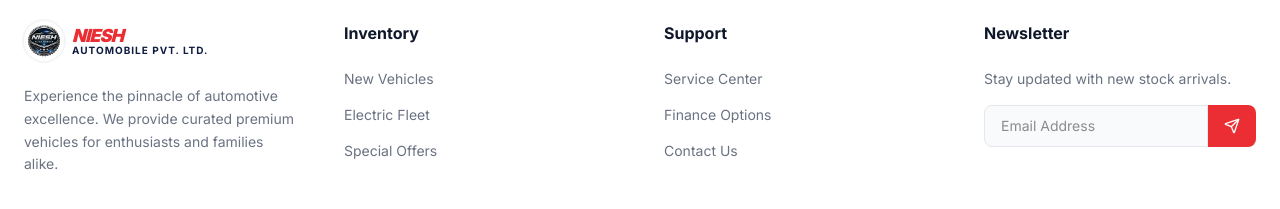
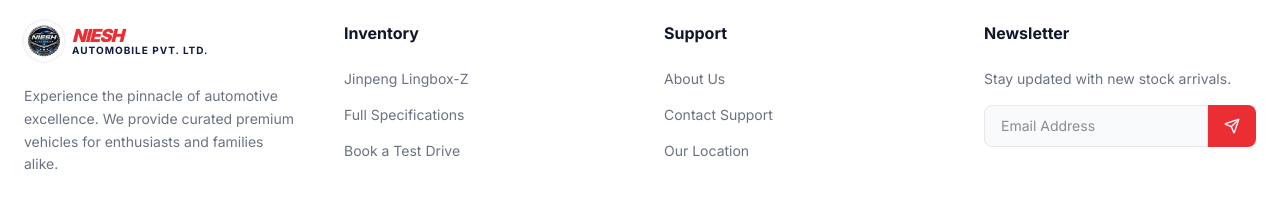
Before and after one commit to itzzzlucifer/nieshauto, a Next.js app: page /about in a window 1280 px wide. Shown: the part 1880-2089 px from the top of the page. Built offline with nearby package versions, Linux system fonts and the light colour scheme; no server answers.

Commit message:
chore: update vehicle pricing, logo sizing, footer links, and image extensions

```diff
--- a/app/about/page.tsx
+++ b/app/about/page.tsx
@@ -40,7 +40,7 @@ export default function AboutPage() {
               </div>
               <div className="relative h-[400px] lg:h-[500px] w-full rounded-3xl overflow-hidden shadow-2xl">
                 <Image
-                  src="/Lingbox-Z/lingbox_2.jpeg"
+                  src="/Lingbox-Z/lingbox_2.webp"
                   alt="Jinpeng Lingbox Showcase"
                   fill
                   className="object-cover"
--- a/app/components/Brands.tsx
+++ b/app/components/Brands.tsx
@@ -8,7 +8,7 @@ export default function Brands() {
           Exclusive Authorized Partner
         </span>
         <div className="h-8 w-px bg-gray-200 hidden md:block" />
-        <div className="relative w-32 h-12 grayscale hover:grayscale-0 transition-all duration-500">
+        <div className="relative w-64 h-24 grayscale hover:grayscale-0 transition-all duration-500">
           <Image
             src="/jinpeng_logo.jpg"
             alt="Jinpeng Motors"
--- a/app/components/Footer.tsx
+++ b/app/components/Footer.tsx
@@ -33,9 +33,9 @@ export default function Footer() {
           <div>
             <h4 className="font-bold text-slate-900 mb-6">Inventory</h4>
             <ul className="space-y-4 text-sm text-gray-500">
-              <li><Link href="#" className="hover:text-[#ea2e33] transition-colors">New Vehicles</Link></li>
-              <li><Link href="#" className="hover:text-[#ea2e33] transition-colors">Electric Fleet</Link></li>
-              <li><Link href="#" className="hover:text-[#ea2e33] transition-colors">Special Offers</Link></li>
+              <li><Link href="/inventory" className="hover:text-[#ea2e33] transition-colors">Jinpeng Lingbox-Z</Link></li>
+              <li><Link href="/inventory#specifications" className="hover:text-[#ea2e33] transition-colors">Full Specifications</Link></li>
+              <li><Link href="/test-drive" className="hover:text-[#ea2e33] transition-colors">Book a Test Drive</Link></li>
             </ul>
           </div>
 
@@ -43,9 +43,9 @@ export default function Footer() {
           <div>
             <h4 className="font-bold text-slate-900 mb-6">Support</h4>
             <ul className="space-y-4 text-sm text-gray-500">
-              <li><Link href="#" className="hover:text-[#ea2e33] transition-colors">Service Center</Link></li>
-              <li><Link href="#" className="hover:text-[#ea2e33] transition-colors">Finance Options</Link></li>
-              <li><Link href="#" className="hover:text-[#ea2e33] transition-colors">Contact Us</Link></li>
+              <li><Link href="/about" className="hover:text-[#ea2e33] transition-colors">About Us</Link></li>
+              <li><Link href="/about#contact" className="hover:text-[#ea2e33] transition-colors">Contact Support</Link></li>
+              <li><a href="https://maps.app.goo.gl/X7Y9k867kFBmJhhz8?g_st=ic" target="_blank" rel="noopener noreferrer" className="hover:text-[#ea2e33] transition-colors">Our Location</a></li>
             </ul>
           </div>
 
--- a/app/components/Hero.tsx
+++ b/app/components/Hero.tsx
@@ -52,7 +52,7 @@ export default function Hero() {
             </div>
             <div className="text-right">
               <p className="text-gray-300 text-[10px] sm:text-sm font-medium mb-0.5 sm:mb-1 uppercase tracking-wider">Starting at</p>
-              <p className="text-white text-base sm:text-2xl font-bold leading-tight">NRP20,00,000</p>
+              <p className="text-white text-base sm:text-2xl font-bold leading-tight">NRP31,60,000</p>
             </div>
           </div>
         </div>
--- a/app/components/LatestInventory.tsx
+++ b/app/components/LatestInventory.tsx
@@ -8,7 +8,7 @@ const inventory: CarProp[] = [
   {
     id: "1",
     badge: { type: "Electric" },
-    price: "NRP 20,00,000",
+    price: "NRP 31,60,000",
     title: "Jinpeng Lingbox-Z",
     subtitle: "2024 • 410km Range (CLTC)",
     image: "/Lingbox-Z/green/front_45.webp",
--- a/app/inventory/page.tsx
+++ b/app/inventory/page.tsx
@@ -249,8 +249,8 @@ export default function InventoryPage() {
 
               <div className="mb-8">
                 <p className="text-gray-400 text-xs font-bold uppercase tracking-widest mb-1">Starting from</p>
-                <div className="text-5xl font-black text-[#ea2e33] mb-2 tracking-tight">NRP 20,00,000</div>
-                <p className="text-gray-500 text-sm">Estimated monthly: <span className="font-bold text-slate-800">$789/mo</span></p>
+                <div className="text-5xl font-black text-[#ea2e33] mb-2 tracking-tight">NRP 31,60,000</div>
+                <p className="text-gray-500 text-sm">Estimated monthly: <span className="font-bold text-slate-800">NRP 45,030/mo</span></p>
               </div>
 
               <div className="space-y-4 mb-8">
@@ -424,7 +424,7 @@ export default function InventoryPage() {
               <div>
                 <div className="flex justify-between items-center mb-4">
                   <span className="text-sm font-bold text-slate-900">Down Payment</span>
-                  <span className="text-lg font-black text-[#ea2e33]">NRP 5,00,000</span>
+                  <span className="text-lg font-black text-[#ea2e33]">NRP 7,90,000</span>
                 </div>
                 <div className="h-2 w-full bg-blue-100 rounded-full relative">
                   <div className="absolute left-0 top-0 h-full w-1/4 bg-[#101c40] rounded-full" />
@@ -454,7 +454,7 @@ export default function InventoryPage() {
 
             <div className="w-full md:w-[350px] bg-white rounded-3xl p-8 shadow-xl text-center flex flex-col items-center justify-center">
               <span className="text-xs font-bold text-gray-400 tracking-widest uppercase mb-4">Monthly Payment</span>
-              <div className="text-4xl font-black text-[#101c40] tracking-tight mb-4">NRP 28,500</div>
+              <div className="text-4xl font-black text-[#101c40] tracking-tight mb-4">NRP 45,030</div>
               <p className="text-[10px] text-gray-400 leading-relaxed max-w-[200px] mb-8">
                 Price excludes tax, title, and registration fees. Subject to credit approval.
               </p>
--- a/app/test-drive/page.tsx
+++ b/app/test-drive/page.tsx
@@ -135,7 +135,7 @@ export default function TestDrivePage() {
               <div className="flex items-center justify-between px-1">
                 <div>
                   <h3 className="text-lg font-bold text-slate-900">Jinpeng Lingbox-Z</h3>
-                  <p className="text-sm text-gray-500">Starting at NRP 20,00,000</p>
+                  <p className="text-sm text-gray-500">Starting at NRP 31,60,000</p>
                 </div>
                 <div className="w-6 h-6 rounded-full bg-[#ea2e33] flex items-center justify-center">
                   <CheckCircle2 className="w-4 h-4 text-white" />
```
